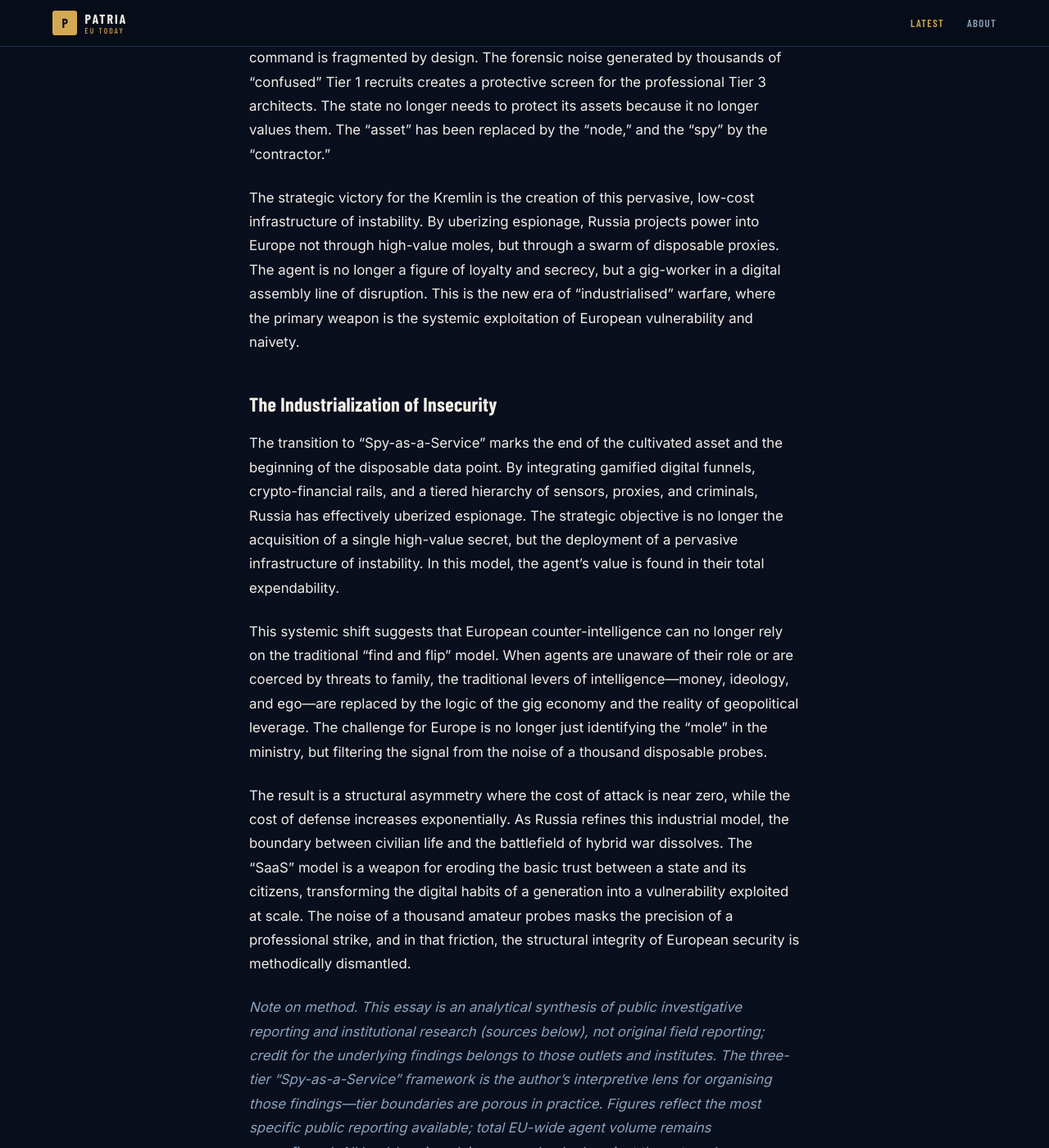
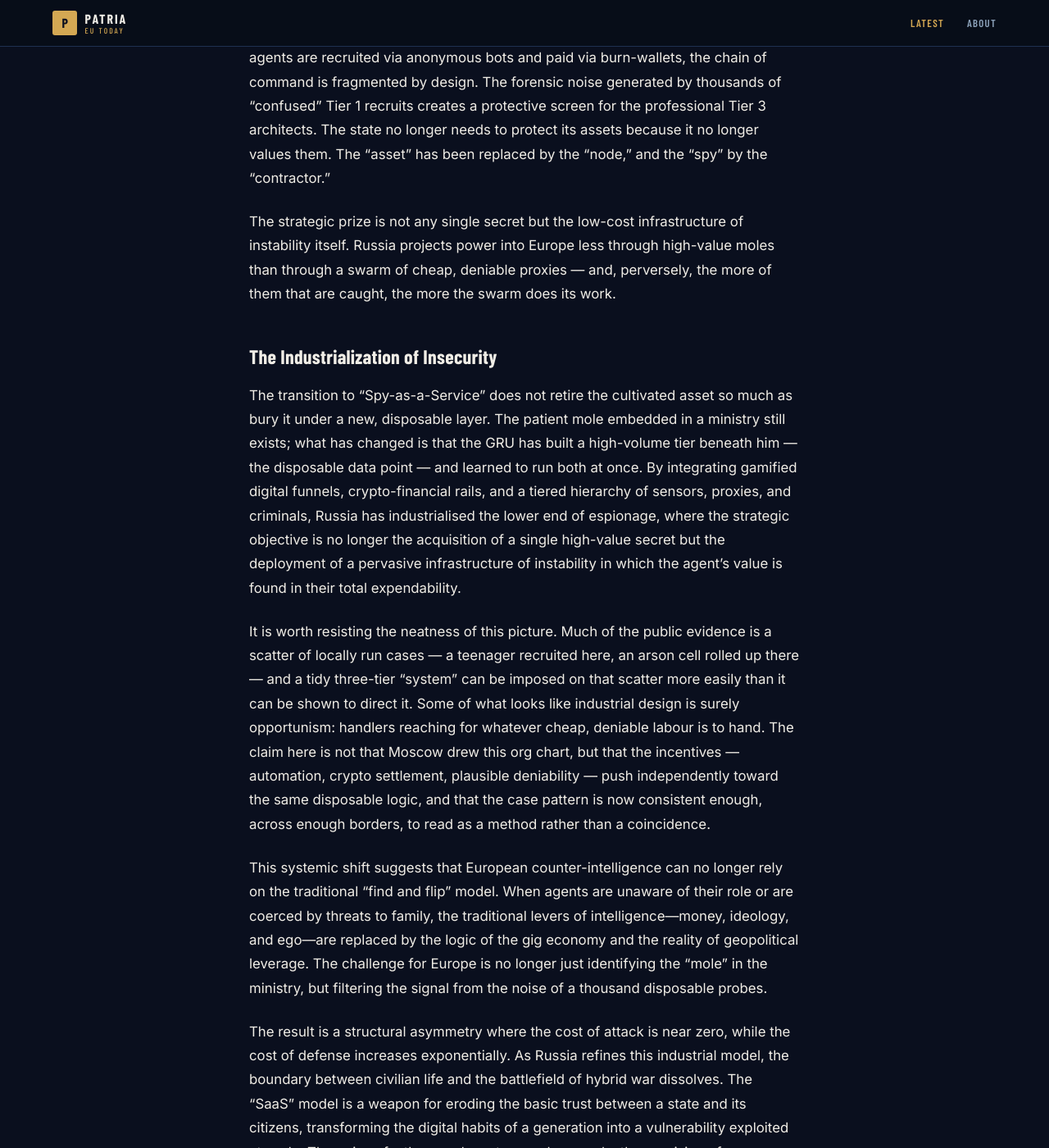
Before and after one commit to Nostra-patria/Patria4, a Jekyll site: the page built from docs/_posts/2026-06-16-russian-disposable-agents.md, in a window 1280 px wide and 1400 px high, scrolled down 7457 px. Shown: the whole window at 82% size. Built offline with Jekyll 4.4.1, drawn with Linux system fonts in a browser that asks for light colours; some web fonts are replaced; some of the changed text lies outside the part shown.

Commit message:
edit: tighten disposable-agents — continuity not rupture, add counter-argument, trim overstatement

```diff
--- a/docs/_posts/2026-06-16-russian-disposable-agents.md
+++ b/docs/_posts/2026-06-16-russian-disposable-agents.md
@@ -40,7 +40,7 @@ Once a recruit enters the funnel, the operation shifts to cognitive onboarding.
 
 This framing leverages the "hacker" ethos of the digital native, where bypassing a security perimeter is seen as a victory of intellect over a rigid system. By describing the photography of a military base or the mapping of a logistics hub as an "OSINT challenge," the handlers decouple the action from its legal and political reality. The recruit is not a spy; they are a "citizen investigator" or a "systemic disruptor." This linguistic shift transforms a criminal act into a badge of intellectual superiority.
 
-Court testimonies from defendants reveal a consistent pattern of naive belief. Recruits did not perceive themselves as agents of the Kremlin, but as participants in a decentralized movement of "truth-seeking". This psychological decoupling is the core of the disposable model. By ensuring the agent does not fully understand the nature of their employment, the GRU achieves two objectives: it recruits a massive volume of low-cost sensors, and it ensures these agents are entirely expendable. When the "game" ends in an arrest, the recruit's own confusion serves as forensic noise, complicating the task of intelligence services attempting to map the command-and-control structure back to Moscow. The recruit's genuine belief in the "game" provides a level of plausible deniability that a traditional spy could never offer.
+As relayed in court reporting from these cases, defendants describe a consistent pattern of naive belief. Recruits did not perceive themselves as agents of the Kremlin, but as participants in a decentralized movement of "truth-seeking". This psychological decoupling is the core of the disposable model. By ensuring the agent does not fully understand the nature of their employment, the GRU achieves two objectives: it recruits a massive volume of low-cost sensors, and it ensures these agents are entirely expendable. When the "game" ends in an arrest, the recruit's own confusion serves as forensic noise, complicating the task of intelligence services attempting to map the command-and-control structure back to Moscow. The recruit's genuine belief in the "game" provides a level of plausible deniability that a traditional spy could never offer.
 
 ## The Financial Rail: Tether and the Gig-Economy
 
@@ -92,14 +92,16 @@ The forensic trails left by these agents—clumsy Telegram logs, traceable USDT
 
 This is the core of the "SaaS" model: total deniability through volume. Because agents are recruited via anonymous bots and paid via burn-wallets, the chain of command is fragmented by design. The forensic noise generated by thousands of "confused" Tier 1 recruits creates a protective screen for the professional Tier 3 architects. The state no longer needs to protect its assets because it no longer values them. The "asset" has been replaced by the "node," and the "spy" by the "contractor."
 
-The strategic victory for the Kremlin is the creation of this pervasive, low-cost infrastructure of instability. By uberizing espionage, Russia projects power into Europe not through high-value moles, but through a swarm of disposable proxies. The agent is no longer a figure of loyalty and secrecy, but a gig-worker in a digital assembly line of disruption. This is the new era of "industrialised" warfare, where the primary weapon is the systemic exploitation of European vulnerability and naivety.
+The strategic prize is not any single secret but the low-cost infrastructure of instability itself. Russia projects power into Europe less through high-value moles than through a swarm of cheap, deniable proxies — and, perversely, the more of them that are caught, the more the swarm does its work.
 
 ## The Industrialization of Insecurity
 
-The transition to "Spy-as-a-Service" marks the end of the cultivated asset and the beginning of the disposable data point. By integrating gamified digital funnels, crypto-financial rails, and a tiered hierarchy of sensors, proxies, and criminals, Russia has effectively uberized espionage. The strategic objective is no longer the acquisition of a single high-value secret, but the deployment of a pervasive infrastructure of instability. In this model, the agent's value is found in their total expendability.
+The transition to "Spy-as-a-Service" does not retire the cultivated asset so much as bury it under a new, disposable layer. The patient mole embedded in a ministry still exists; what has changed is that the GRU has built a high-volume tier beneath him — the disposable data point — and learned to run both at once. By integrating gamified digital funnels, crypto-financial rails, and a tiered hierarchy of sensors, proxies, and criminals, Russia has industrialised the lower end of espionage, where the strategic objective is no longer the acquisition of a single high-value secret but the deployment of a pervasive infrastructure of instability in which the agent's value is found in their total expendability.
+
+It is worth resisting the neatness of this picture. Much of the public evidence is a scatter of locally run cases — a teenager recruited here, an arson cell rolled up there — and a tidy three-tier "system" can be imposed on that scatter more easily than it can be shown to direct it. Some of what looks like industrial design is surely opportunism: handlers reaching for whatever cheap, deniable labour is to hand. The claim here is not that Moscow drew this org chart, but that the incentives — automation, crypto settlement, plausible deniability — push independently toward the same disposable logic, and that the case pattern is now consistent enough, across enough borders, to read as a method rather than a coincidence.
 
 This systemic shift suggests that European counter-intelligence can no longer rely on the traditional "find and flip" model. When agents are unaware of their role or are coerced by threats to family, the traditional levers of intelligence—money, ideology, and ego—are replaced by the logic of the gig economy and the reality of geopolitical leverage. The challenge for Europe is no longer just identifying the "mole" in the ministry, but filtering the signal from the noise of a thousand disposable probes.
 
-The result is a structural asymmetry where the cost of attack is near zero, while the cost of defense increases exponentially. As Russia refines this industrial model, the boundary between civilian life and the battlefield of hybrid war dissolves. The "SaaS" model is a weapon for eroding the basic trust between a state and its citizens, transforming the digital habits of a generation into a vulnerability exploited at scale. The noise of a thousand amateur probes masks the precision of a professional strike, and in that friction, the structural integrity of European security is methodically dismantled.
+The result is a structural asymmetry where the cost of attack is near zero, while the cost of defense increases exponentially. As Russia refines this industrial model, the boundary between civilian life and the battlefield of hybrid war dissolves. The "SaaS" model is a weapon for eroding the basic trust between a state and its citizens, transforming the digital habits of a generation into a vulnerability exploited at scale. The noise of a thousand amateur probes masks the precision of a professional strike — and it is in that friction, not in any single spectacular attack, that the harder problem for European security now lies.
 
 *Note on method. This essay is an analytical synthesis of public investigative reporting and institutional research (sources below), not original field reporting; credit for the underlying findings belongs to those outlets and institutes. The three-tier "Spy-as-a-Service" framework is the author's interpretive lens for organising those findings—tier boundaries are porous in practice. Figures reflect the most specific public reporting available; total EU-wide agent volume remains unconfirmed. All load-bearing claims were checked against the external sources listed below (verified June 2026).*
```
Also changed, not shown: other parts of docs/_posts/2026-06-16-russian-disposable-agents.md (+1 -1 lines).
